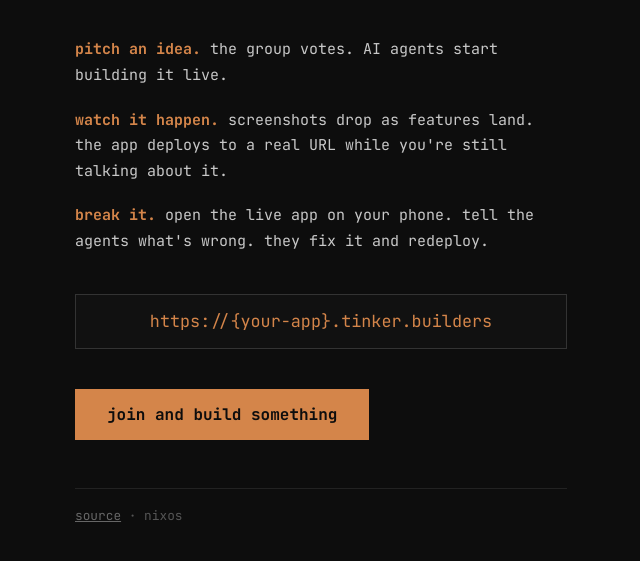
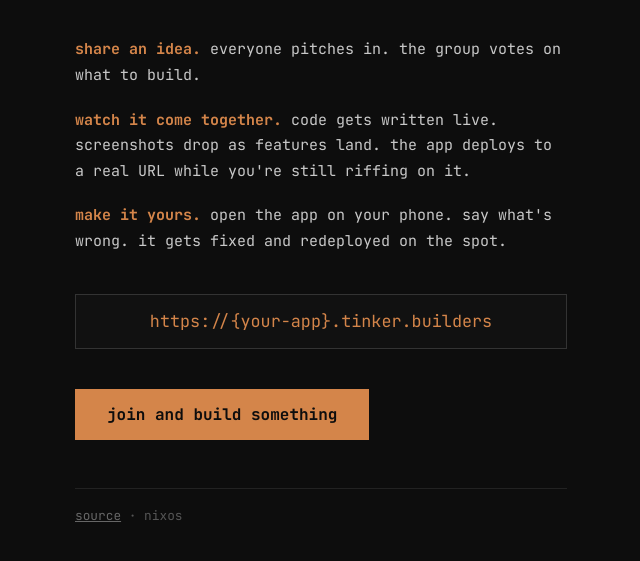
Before and after one commit to gudnuf/tinker, a plain HTML site: page docs/index.html in a window 1280 px wide. Shown: the part 173-734 px from the top of the page, without its empty margins (319-959 px from the left). Drawn offline with Linux system fonts and the light colour scheme.

Commit message:
feat: human-focused landing page copy

```diff
--- a/docs/index.html
+++ b/docs/index.html
@@ -114,9 +114,9 @@
 <p class="hero">a discord server to build real apps with a group of people.</p>
 
 <div class="beats">
-  <div class="beat"><strong>pitch an idea.</strong> the group votes. AI agents start building it live.</div>
-  <div class="beat"><strong>watch it happen.</strong> screenshots drop as features land. the app deploys to a real URL while you're still talking about it.</div>
-  <div class="beat"><strong>break it.</strong> open the live app on your phone. tell the agents what's wrong. they fix it and redeploy.</div>
+  <div class="beat"><strong>share an idea.</strong> everyone pitches in. the group votes on what to build.</div>
+  <div class="beat"><strong>watch it come together.</strong> code gets written live. screenshots drop as features land. the app deploys to a real URL while you're still riffing on it.</div>
+  <div class="beat"><strong>make it yours.</strong> open the app on your phone. say what's wrong. it gets fixed and redeployed on the spot.</div>
 </div>
 
 <div class="url-box">https://{your-app}.tinker.builders</div>
```
